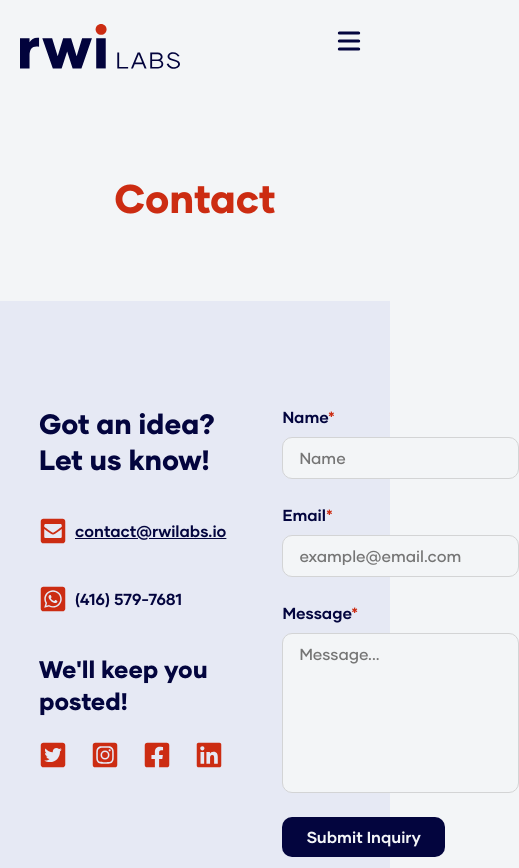
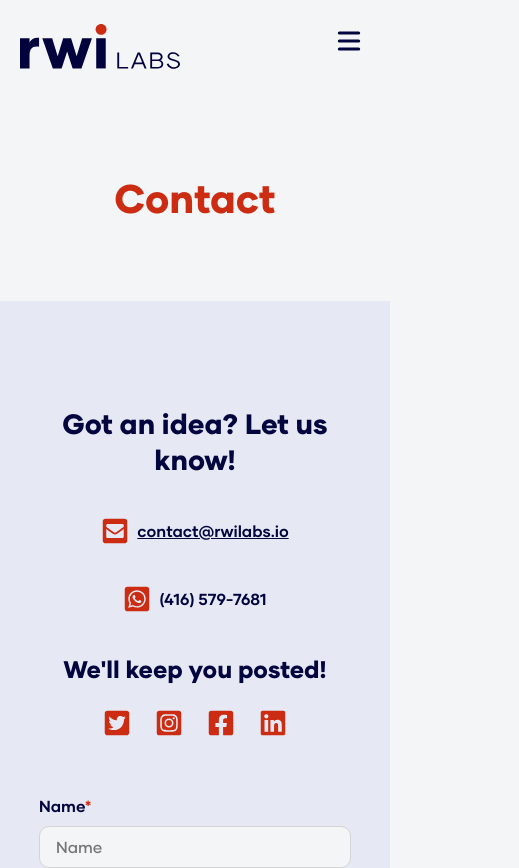
Before and after one commit to maplesyrupman/rwi-site, a Next.js app: page /contact in a window 390 px wide. Shown: the top 868 px of the page, 519 px wide, since content can reach past the window. Built offline with nearby package versions, Linux system fonts and the light colour scheme.

Commit message:
contact page responsive

```diff
--- a/components/Nav/styles.module.css
+++ b/components/Nav/styles.module.css
@@ -93,7 +93,7 @@
 
     .dropdownMenu.menuOpen {
         max-height: 325px !important;
-        padding-top: 2rem;
+        padding: 2rem 0;
         opacity: 1;
         overflow: visible;
     }
--- a/pages/contact.tsx
+++ b/pages/contact.tsx
@@ -6,6 +6,7 @@ import Link from "../components/Button/link";
 import Footer from "../components/Footer";
 
 import { FaEnvelopeSquare, FaWhatsappSquare, FaTwitterSquare, FaInstagramSquare, FaFacebookSquare, FaLinkedin } from 'react-icons/fa'
+import styles from '../styles/Contact.module.css'
 
 export default function Contact() {
     return (
@@ -17,10 +18,10 @@ export default function Contact() {
             </div>
 
             <section className='sectionSM bgSecondaryTwo sectionWithBg'>
-                <div className='contentMD flexRow alignStart justifyBetween gapXL'>
+                <div className='contentMD flexRow alignStart justifyBetween gapXL flexColumnMD alignCenterMD'>
 
                     {/* Info */}
-                    <div className='flexColumn gapLG'>
+                    <div className='flexColumn gapLG alignCenterMD textCenterMD'>
                         <h2 className='txtBlue'>Got an idea? Let us know!</h2>
                         <div className='flexRow alignCenter gapSM'>
                             <FaEnvelopeSquare className='txtRed svgIcon'/>
@@ -31,7 +32,7 @@ export default function Contact() {
                             <p className='txtBlue bold'>(416) 579-7681</p>
                         </div>
 
-                        <div className='flexColumn gapMD'>
+                        <div className='flexColumn gapMD alignCenterMD'>
                             <h4 className='txtBlue'>We'll keep you posted!</h4>
                             <div className='flexRow gapMD alignCenter'>
                             <Link text='Twitter' href='https://twitter.com/rwi_labs' linkStyle='iconRed' destination='external' icon={<FaTwitterSquare aria-hidden={true} />} />
--- a/styles/globals.css
+++ b/styles/globals.css
@@ -202,6 +202,10 @@ p {
     font-size: 48px;
     line-height: 56px;
   }
+
+  .textCenterMD {
+    text-align: center;
+  }
 }
 
 @media screen and (max-width: 768px) {
@@ -319,7 +323,8 @@ p {
 }
 
 .formCon {
-  width: 500px;
+  width: 100%;
+  max-width: 500px;
 }
 
 @media screen and (max-width: 1024px) {
@@ -399,6 +404,10 @@ p {
   .flexColumnReverseMD {
     flex-direction: column-reverse;
   }
+
+  .alignCenterMD {
+    align-items: center;
+  }
 }
 
 /* ------- random shit from site 1.0 ------- */
```
